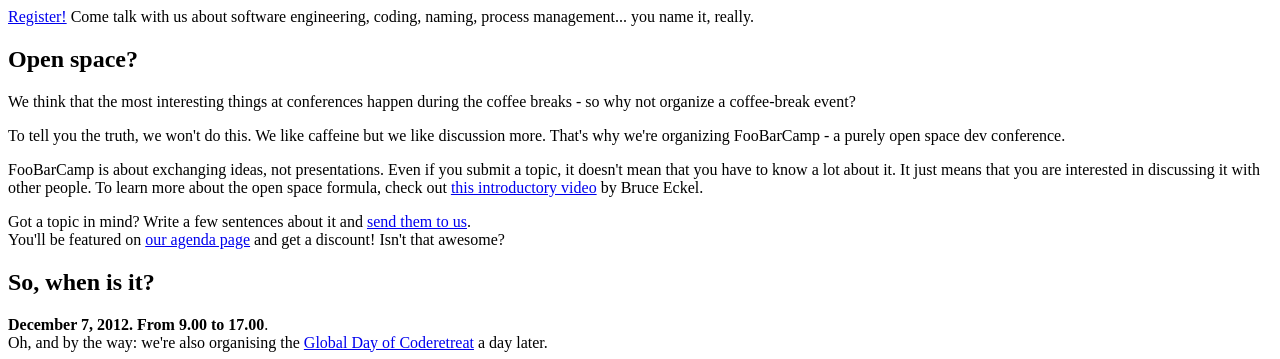
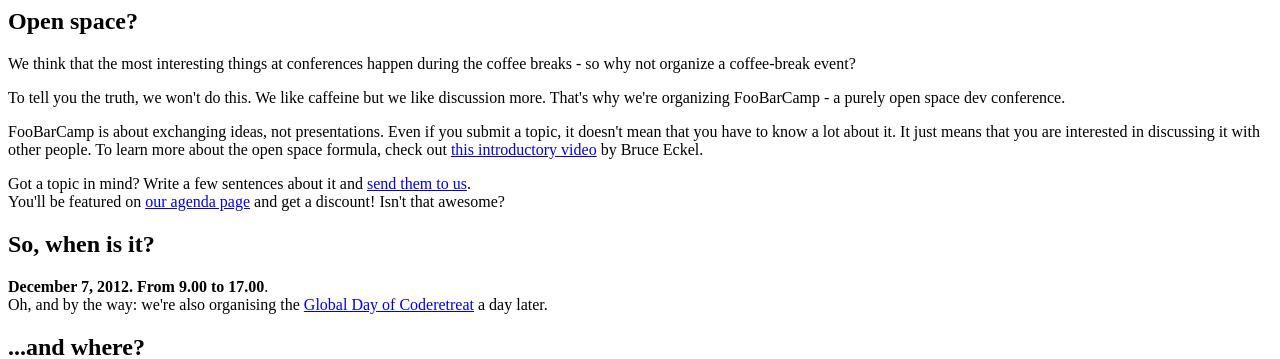
Before and after one commit to psyho/foobarcamp, a plain HTML site: page content/index.html in a window 1280 px wide. Shown: the top 359 px of the page. Drawn offline with Linux system fonts and the light colour scheme.

Commit message:
Adds register to header

```diff
--- a/content/index.html
+++ b/content/index.html
@@ -1,8 +1,3 @@
-<p>
-  <a href="/registration.html" class="register-link">Register!</a>
-Come talk with us about software engineering, coding, naming, process management... you name it, really.
-</p>
-
 <h2>Open space?</h2>
 
 <p>
```
Also changed, not shown: layouts/default.html (+5 -0 lines).
